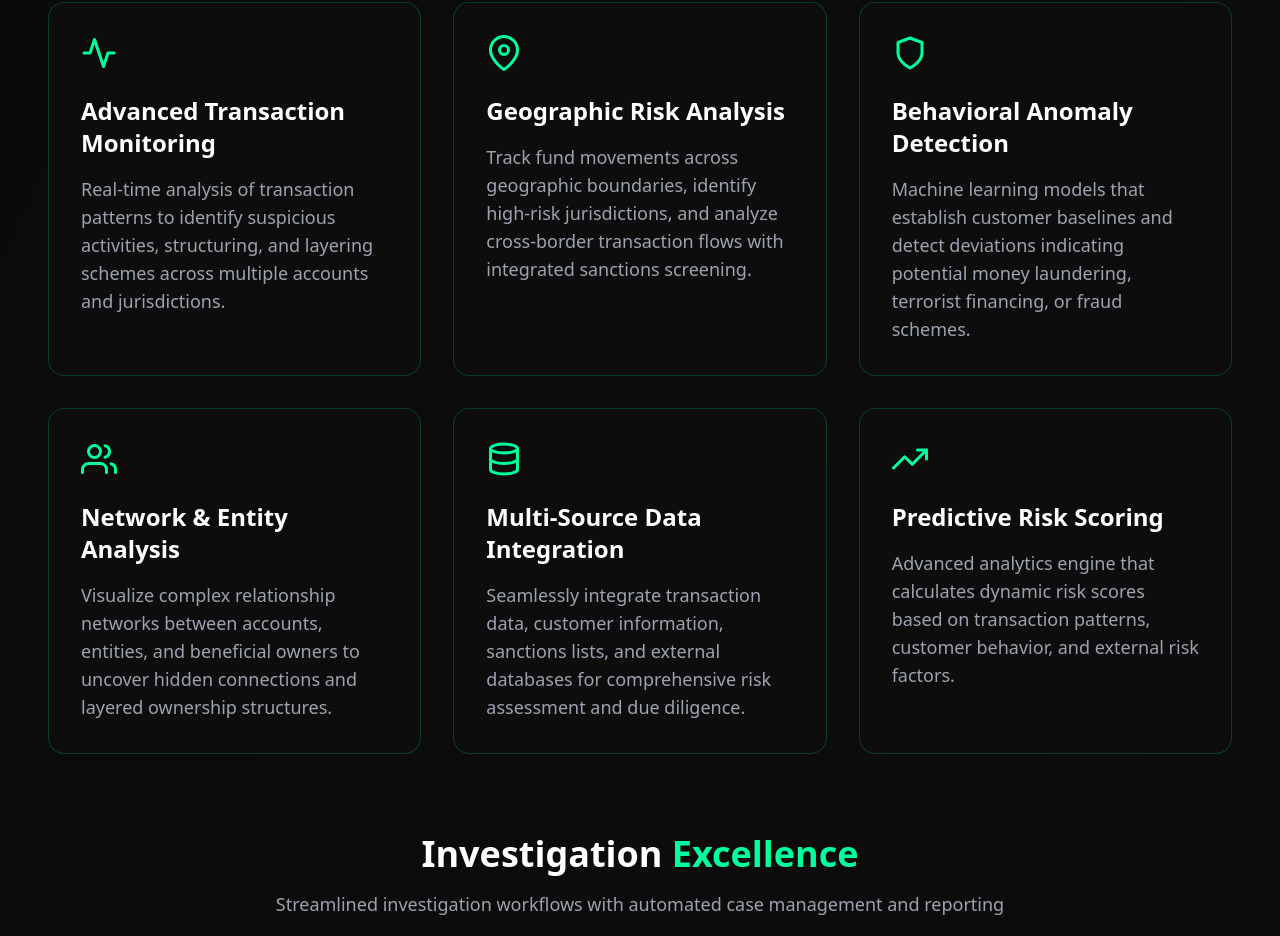
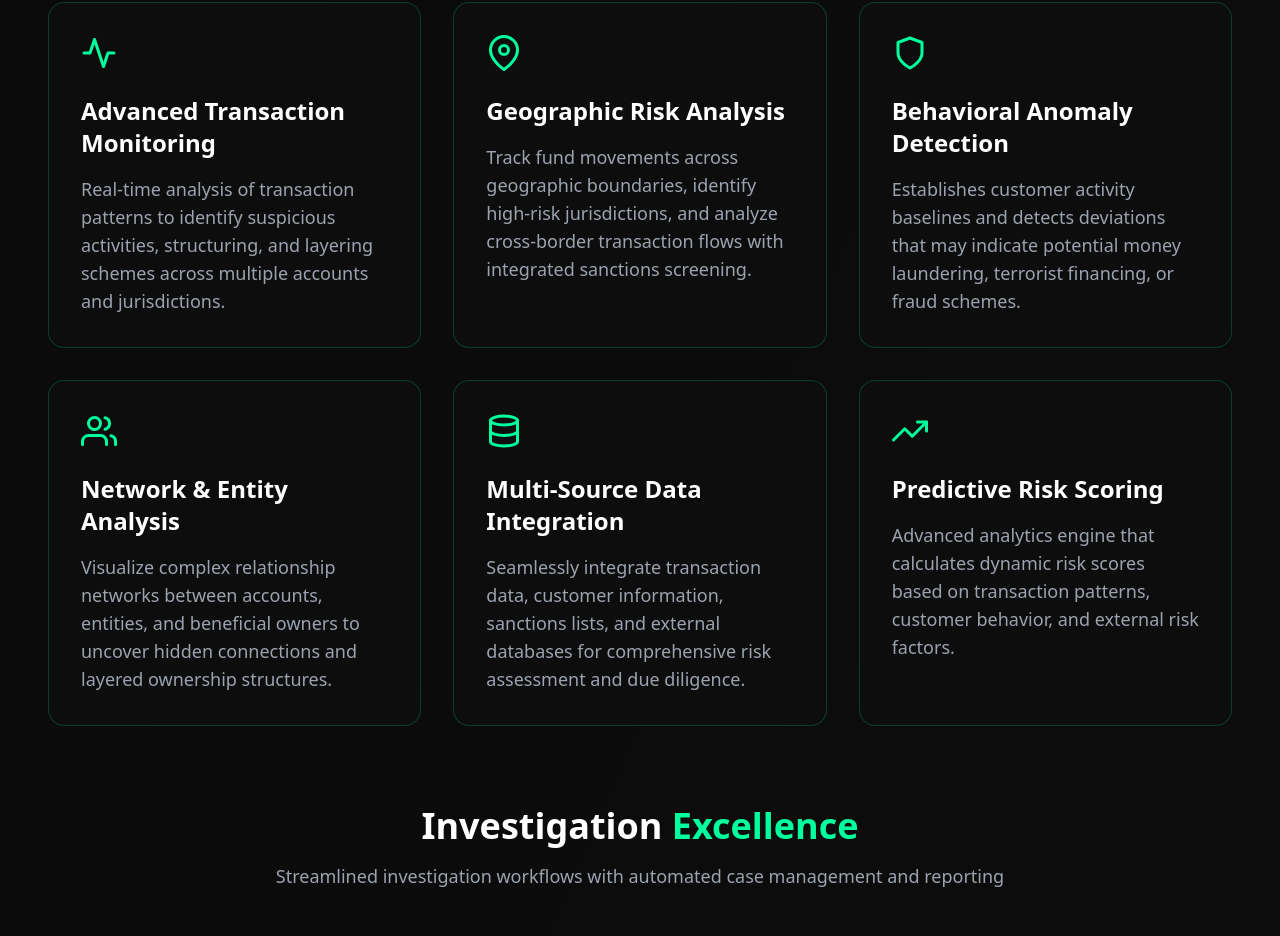
Before and after one commit to innovatewithkishlay/BankLayerTracker, a React (Vite) app in the folder frontend/: page / in a window 1280 px wide. Shown: the part 1062-1998 px from the top of the page. Built offline with nearby package versions, Linux system fonts and the light colour scheme; no server answers.

Commit message:
updating the content

```diff
--- a/frontend/src/pages/Home.tsx
+++ b/frontend/src/pages/Home.tsx
@@ -282,7 +282,7 @@ export const Home = () => {
                 <FeatureCard
                   icon={<FiShield className="text-3xl sm:text-4xl" />}
                   title="Behavioral Anomaly Detection"
-                  description="Machine learning models that establish customer baselines and detect deviations indicating potential money laundering, terrorist financing, or fraud schemes."
+                  description="Establishes customer activity baselines and detects deviations that may indicate potential money laundering, terrorist financing, or fraud schemes."
                 />
                 <FeatureCard
                   icon={<FiUsers className="text-3xl sm:text-4xl" />}
```
